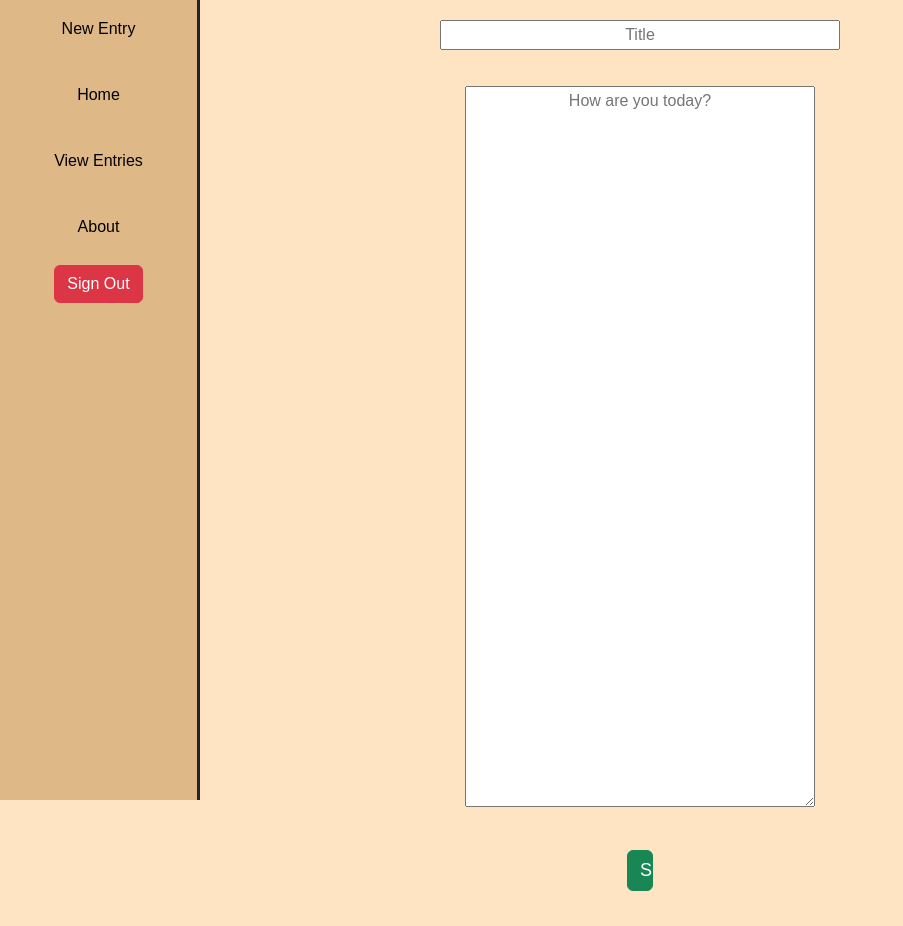
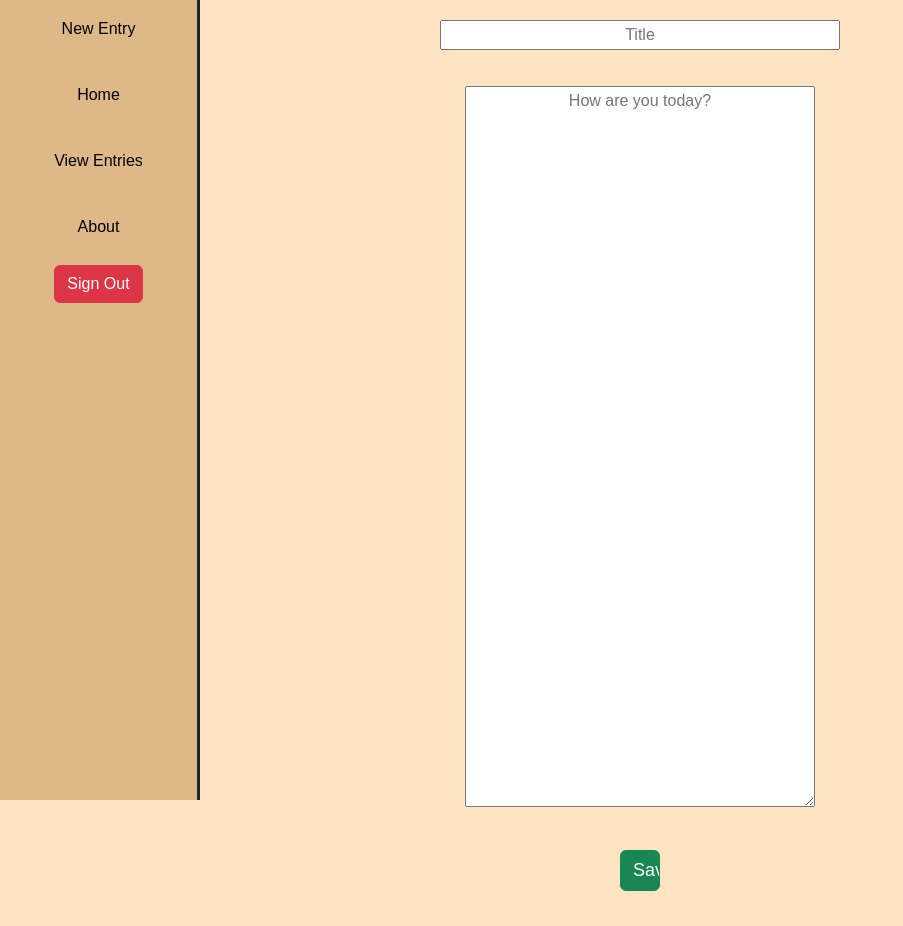
Before and after one commit to JustinYSJSU/react_journal, a React (Create React App) app: page /newEntry in a window 1280 px wide. Shown: the whole page, without its empty margins (0-903 px from the left). Built offline with nearby package versions, Linux system fonts and the light colour scheme; no server answers.

Commit message:
button agian

```diff
--- a/src/css/entry.css
+++ b/src/css/entry.css
@@ -7,7 +7,7 @@ input, textarea {
 
   #save-button {
     margin-bottom: 35px;
-    max-width: 10px;
+    max-width: 40px;
   }
 
   form {
```
